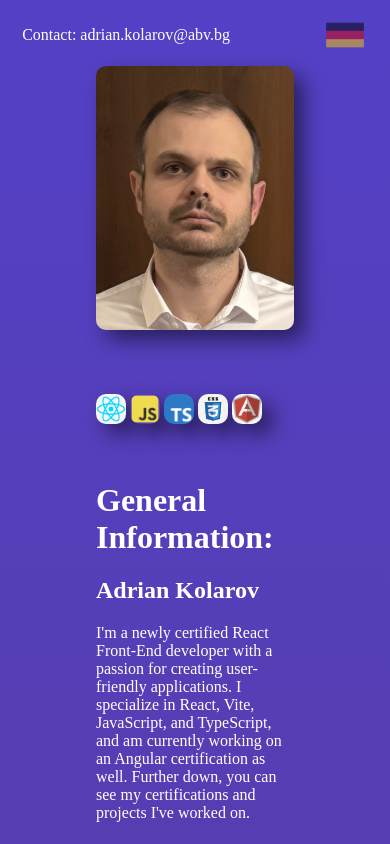
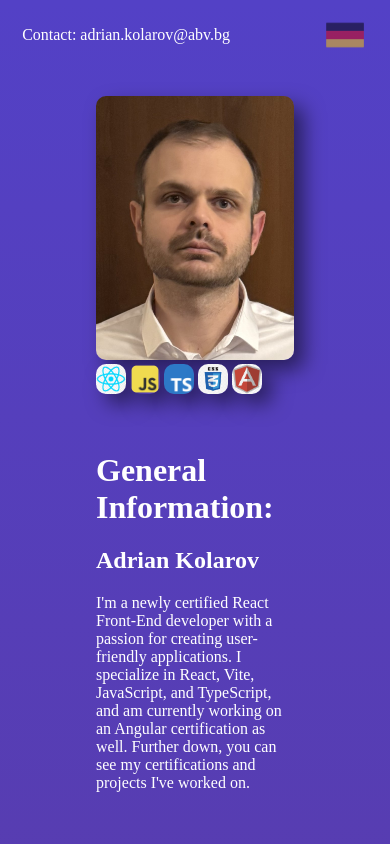
Before and after one commit to AdrianKolarov/portfolio, a plain HTML site: page index.html in a window 390 px wide. Shown: the top 844 px of the page. Drawn offline with Linux system fonts and the light colour scheme.

Commit message:
Update styles.css

```diff
--- a/styles.css
+++ b/styles.css
@@ -240,7 +240,7 @@ p {
   align-items: center;
   gap: 2rem;
 }
-.picture img:first-of-type{
+.picture > img:first-of-type{
   max-width: 100%;
   height: auto;
   margin-top: 3.75rem;
```
